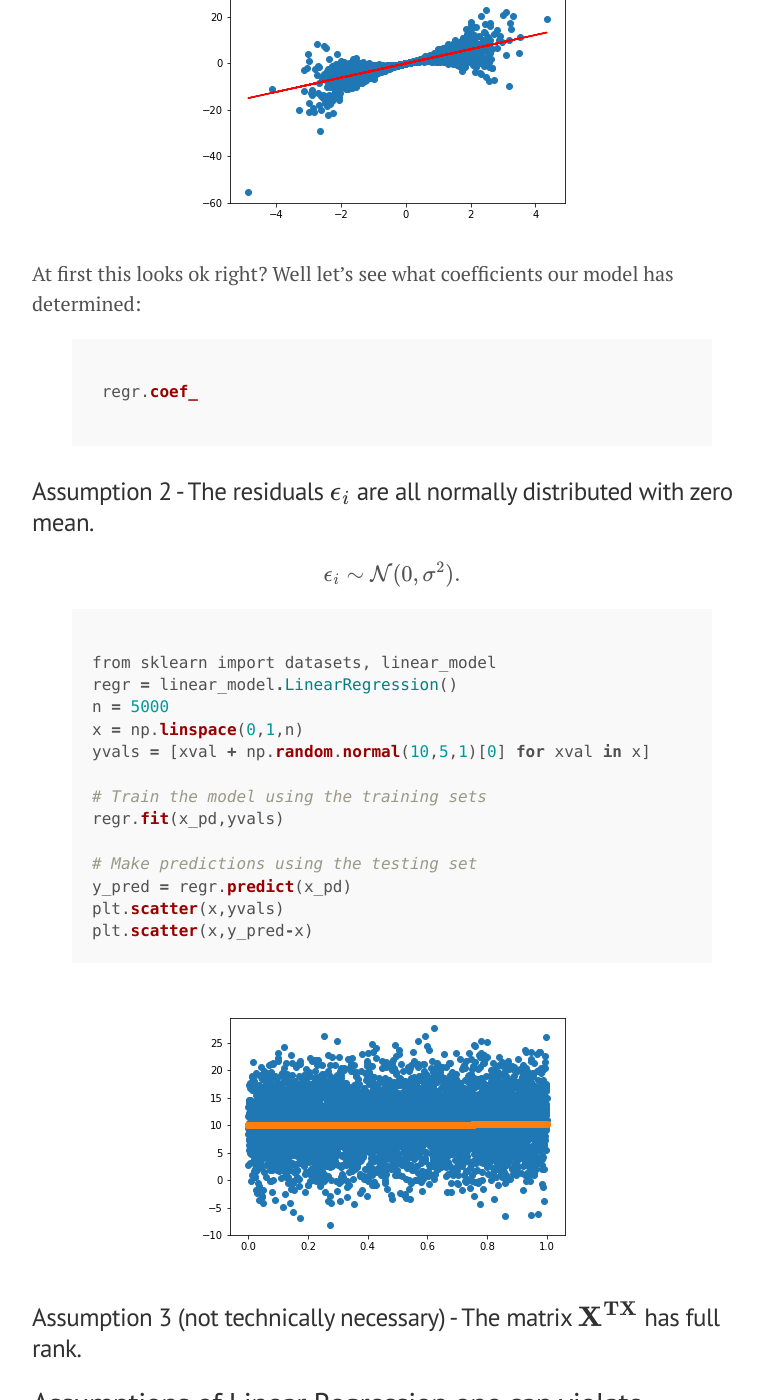
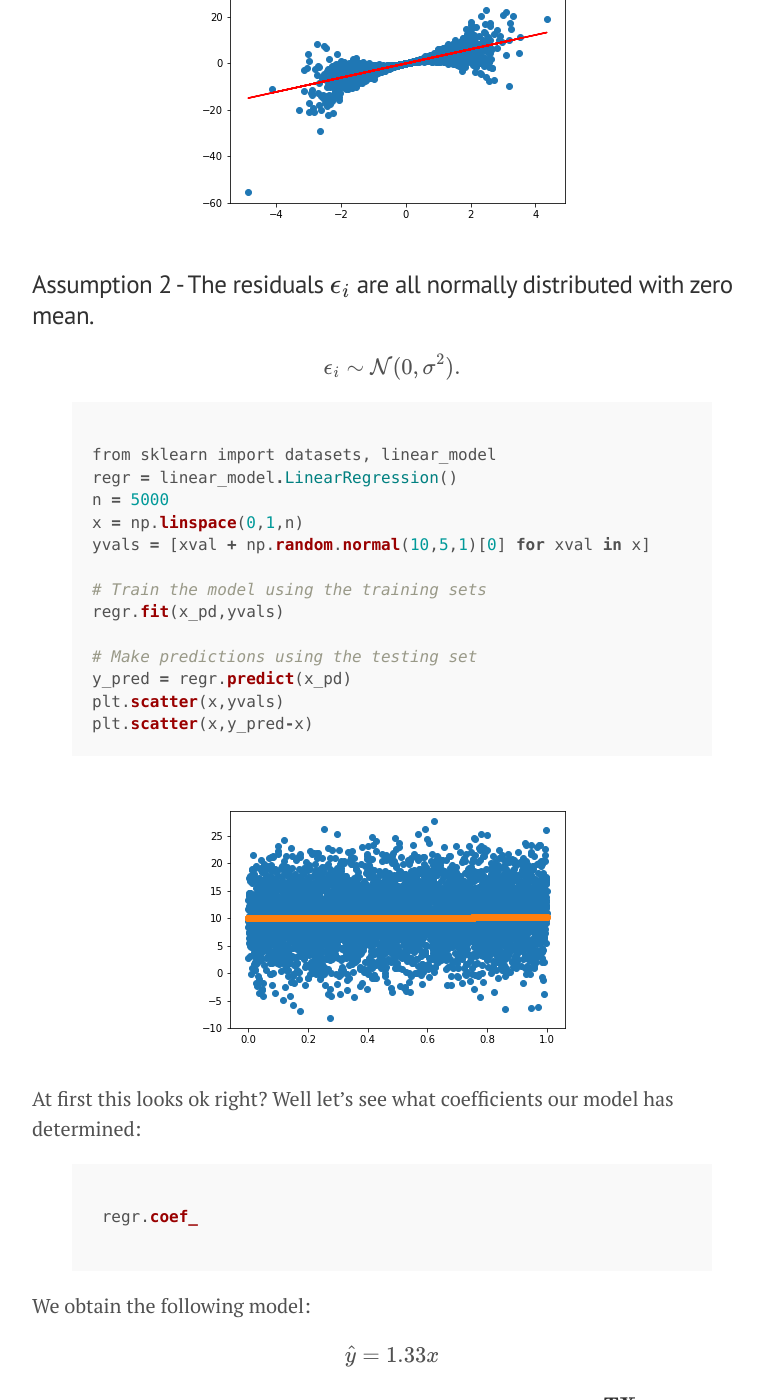
Before and after one commit to doriang102/doriang102.github.io, a Jekyll site: the page built from _posts/2017-07-04-Introduction-To-Regression.md, in a window 1280 px wide and 1400 px high, scrolled down 3596 px. Shown: the whole window, without its empty margins (248-1011 px from the left). Built offline with Jekyll 4.4.1, drawn with Linux system fonts in a browser that asks for light colours; our own code applies the rules of GitHub Pages for plain Markdown files; formulas are drawn with MathJax 3.

Commit message:
Update 2017-07-04-Introduction-To-Regression.md

```diff
--- a/_posts/2017-07-04-Introduction-To-Regression.md
+++ b/_posts/2017-07-04-Introduction-To-Regression.md
@@ -84,7 +84,7 @@ we have
 
 $$ \mathbb{E}(Y | X=x_i \cdot Y | X = x_j) = (\beta \cdot x_i + \mathbb{E}(\epsilon_i))(\beta \cdot x_j + \mathbb{E}(\epsilon_j)) = \mathbb{E}(Y \rvert X = x_i) \mathbb{E}(Y \rvert X=x_j).$$
 
-{% highlight python %}
+{% highlight ruby %}
 n = 5000
 x = np.random.randn(n)
 s = np.random.normal(0, 2, n)
@@ -97,13 +97,6 @@ ax.plot(x, fit[0] * x + fit[1], color='red')
 ax.scatter(x, yvals)
 {% endhighlight %}
  ![](/img/noniid.png?raw=true)
-
-
- At first this looks ok right? Well let's see what coefficients our model has determined:
-
- {% highlight ruby %}
- regr.coef_
- {% endhighlight %}
 
 
 
@@ -130,7 +123,15 @@ plt.scatter(x,y_pred-x)
 {% endhighlight %}
  ![](/img/nonzeromean.png?raw=true)
 
+ At first this looks ok right? Well let's see what coefficients our model has determined:
 
+ {% highlight ruby %}
+ regr.coef_
+ {% endhighlight %}
+
+ We obtain the following model:
+
+ $$ \hat y = 1.33 x $$
 
 ### Assumption 3 (not technically necessary) - The matrix $$\mathbf{X^TX}$$ has full rank.
 
```
